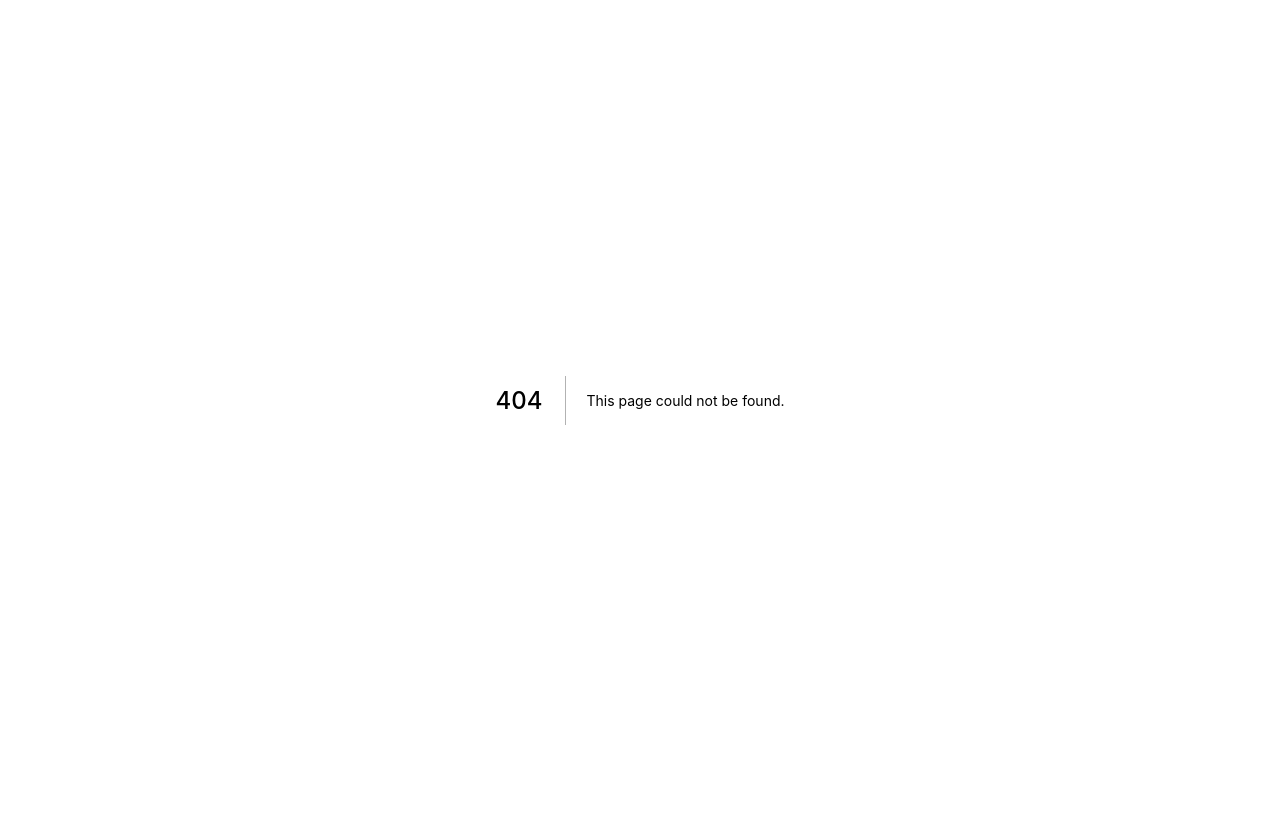
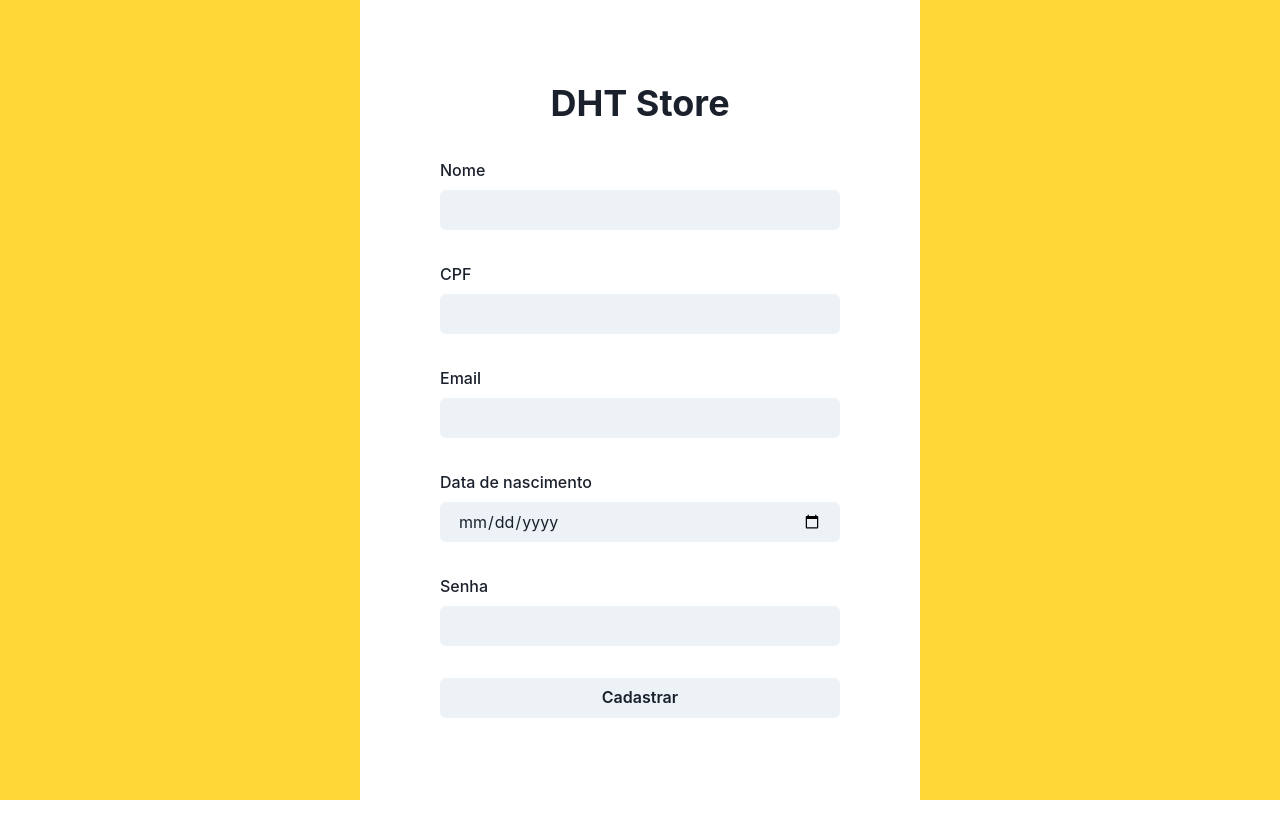
Before and after one commit to DaniloNamitala/DHT_Store, a Next.js app in the folder dht_front/: page /cadastro in a window 1280 px wide. Before the commit this address had no page. Before the commit the page ends 800 px from the top, so only its background shows below. Built offline with nearby package versions, Linux system fonts and the light colour scheme.

Commit message:
closes #1; cria login e cadastro

```diff
--- /dev/null
+++ b/dht_front/pages/cadastro.js
@@ -0,0 +1,125 @@
+import { Formik, Field } from "formik";
+
+import {
+  Button,
+  FormControl,
+  FormLabel,
+  Input,
+  VStack,
+  Flex,
+  Center,
+  Box,
+  Heading,
+} from "@chakra-ui/react";
+import Head from "next/head";
+import { baseColor } from "../styles/style";
+
+export default function Cadastro() {
+  return (
+    <Flex h="100vh" justifyContent="center" bg={baseColor}>
+      <Head>
+        <title>Cadastro</title>
+        <meta name="description" content="Generated by create next app" />
+        <link rel="icon" href="/favicon.ico" />
+      </Head>
+      <Center>
+        <Formik
+          initialValues={{
+            name: "",
+            cpf: "",
+            birthDate: "",
+            email: "",
+            password: "",
+          }}
+          onSubmit={async (values) => {
+            const rawResponse = await fetch(
+              "http://localhost:3001/insertClient",
+              {
+                method: "POST",
+                headers: {
+                  Accept: "application/json",
+                  "Content-Type": "application/json",
+                },
+                body: JSON.stringify(values),
+              }
+            );
+            const content = await rawResponse.json();
+            if (content["result"] != "SUCCESS") {
+              alert("Algo deu errado, produto não adicionado");
+            }
+            window.location = "http://localhost:3000/login";
+          }}
+        >
+          {({ handleSubmit }) => (
+            <form onSubmit={handleSubmit}>
+              <Box bg={"white"} padding="7rem 5rem" borderRadius={"1.5rem"}>
+                <Heading align="center" mb="2rem">
+                  DHT Store
+                </Heading>
+                <VStack spacing={"2rem"} align="flex-start" width={"400px"}>
+                  <FormControl>
+                    <FormLabel htmlFor="name">Nome</FormLabel>
+                    <Field
+                      as={Input}
+                      id="name"
+                      name="name"
+                      variant="filled"
+                      required
+                    />
+                  </FormControl>
+                  <FormControl>
+                    <FormLabel htmlFor="cpf">CPF</FormLabel>
+                    <Field
+                      as={Input}
+                      id="cpf"
+                      name="cpf"
+                      variant="filled"
+                      required
+                    />
+                  </FormControl>
+                  <FormControl>
+                    <FormLabel htmlFor="email">Email</FormLabel>
+                    <Field
+                      as={Input}
+                      id="email"
+                      name="email"
+                      variant="filled"
+                      required
+                    />
+                  </FormControl>
+                  <FormControl>
+                    <FormLabel htmlFor="birthDate">
+                      Data de nascimento
+                    </FormLabel>
+                    <Field
+                      as={Input}
+                      id="birthDate"
+                      name="birthDate"
+                      type="date"
+                      variant="filled"
+                      required
+                    />
+                  </FormControl>
+                  <FormControl>
+                    <FormLabel htmlFor="password">Senha</FormLabel>
+                    <Field
+                      as={Input}
+                      id="password"
+                      name="password"
+                      type="password"
+                      variant="filled"
+                      required
+                    />
+                  </FormControl>
+                  <Button type="submit" colorScheme="gray" width="full">
+                    Cadastrar
+                  </Button>
+                </VStack>
+              </Box>
+            </form>
+          )}
+        </Formik>
+      </Center>
+    </Flex>
+  );
+}
```
Also changed, not shown: dht_front/pages/login.js (added, +87 -0 lines), 1 other file (tests, documents, lock files or other folders).
